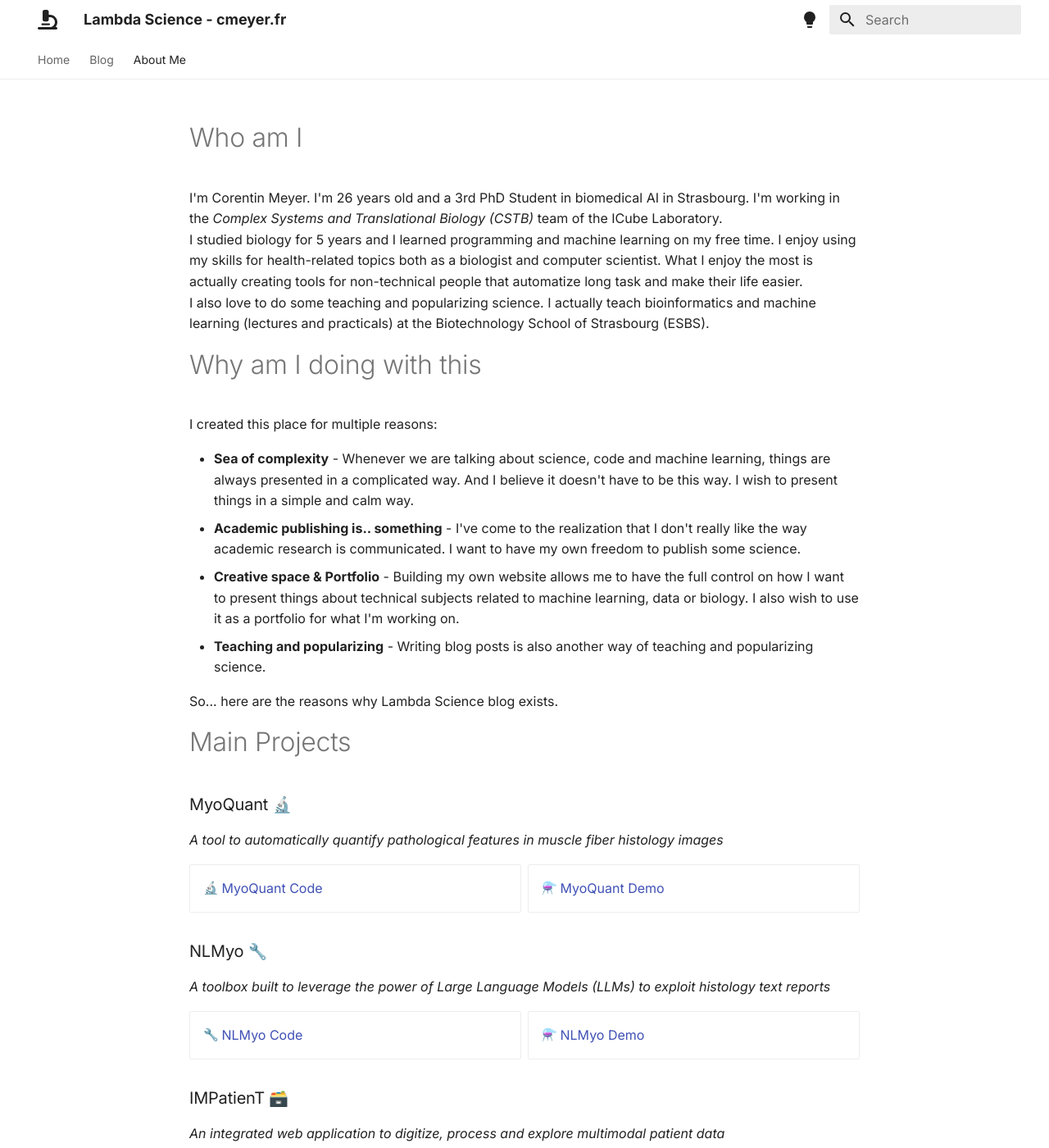
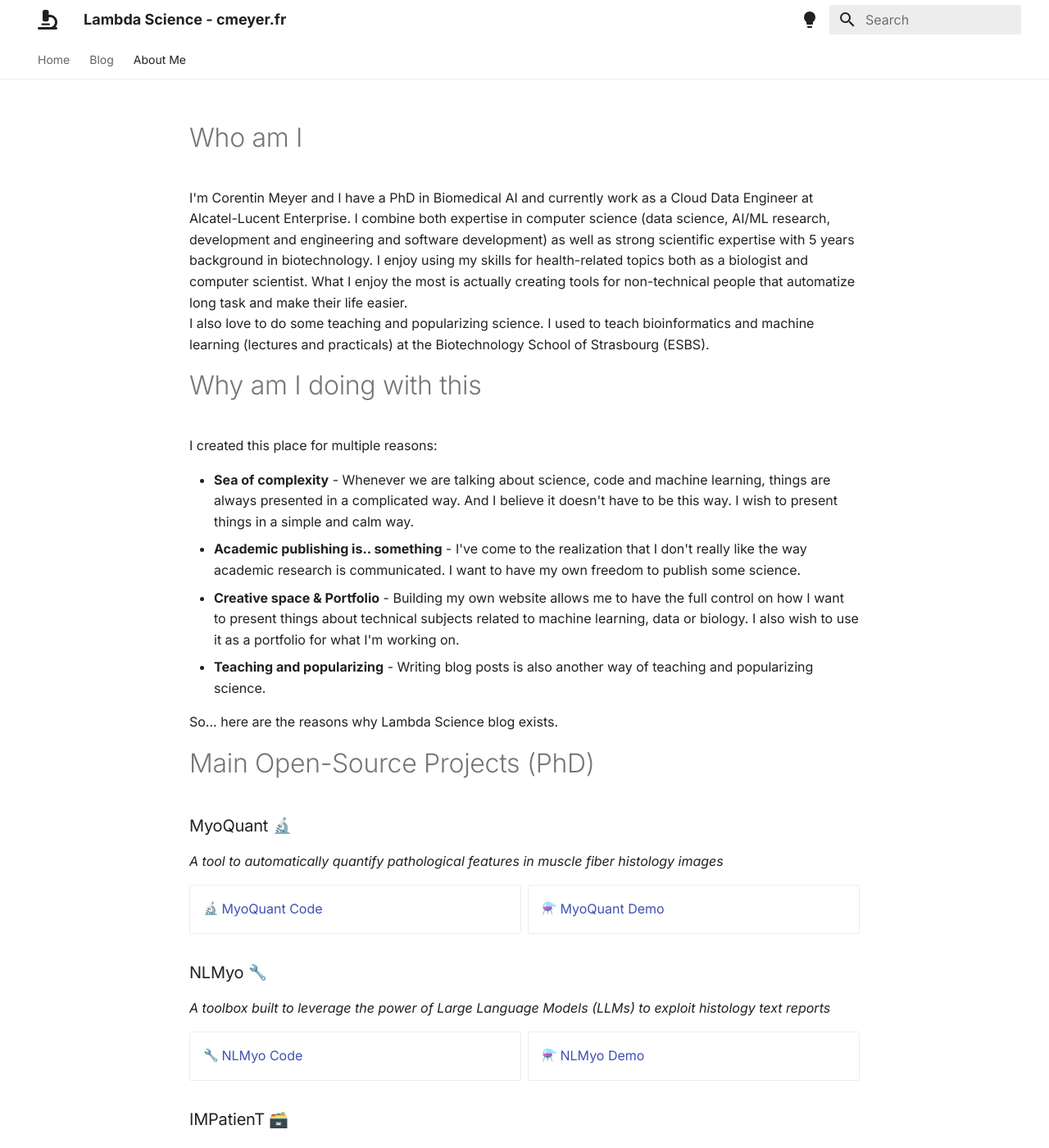
Before and after one commit to lambda-science/lambda-science.github.io, an MkDocs documentation site: the page built from docs/aboutme.md, in a window 1280 px wide and 1400 px high. Shown: the whole window at 82% size. Built offline with MkDocs 1.6.1 and Material for MkDocs 9.7.7, drawn with Linux system fonts in a browser that asks for light colours; emoji names are drawn with the system emoji font; some of the changed text lies outside the part shown.

Commit message:
update PhD

```diff
--- a/docs/aboutme.md
+++ b/docs/aboutme.md
@@ -14,9 +14,8 @@ hide:
 
 # Who am I
 
-I'm Corentin Meyer. I'm 26 years old and a 3rd PhD Student in biomedical AI in Strasbourg. I'm working in the _Complex Systems and Translational Biology (CSTB)_ team of the ICube Laboratory.
-I studied biology for 5 years and I learned programming and machine learning on my free time. I enjoy using my skills for health-related topics both as a biologist and computer scientist. What I enjoy the most is actually creating tools for non-technical people that automatize long task and make their life easier.
-I also love to do some teaching and popularizing science. I actually teach bioinformatics and machine learning (lectures and practicals) at the Biotechnology School of Strasbourg (ESBS).
+I'm Corentin Meyer and I have a PhD in Biomedical AI and currently work as a Cloud Data Engineer at Alcatel-Lucent Enterprise. I combine both expertise in computer science (data science, AI/ML research, development and engineering and software development) as well as strong scientific expertise with 5 years background in biotechnology. I enjoy using my skills for health-related topics both as a biologist and computer scientist. What I enjoy the most is actually creating tools for non-technical people that automatize long task and make their life easier.
+I also love to do some teaching and popularizing science. I used to teach bioinformatics and machine learning (lectures and practicals) at the Biotechnology School of Strasbourg (ESBS).
 
 # Why am I doing with this
 
@@ -29,7 +28,7 @@ I created this place for multiple reasons:
 
 So... here are the reasons why Lambda Science blog exists.
 
-# Main Projects
+# Main Open-Source Projects (PhD)
 
 ### MyoQuant :microscope:
 
```
Also changed, not shown: other parts of docs/aboutme.md (+1 -0 lines), docs/index.md (+3 -3 lines).
